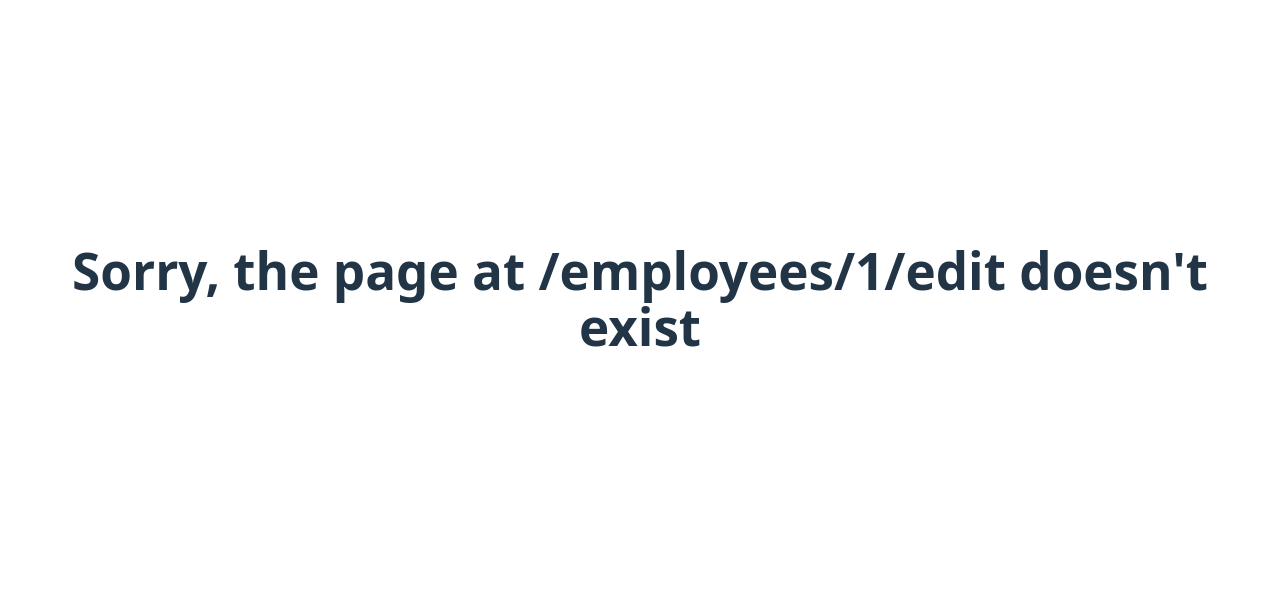
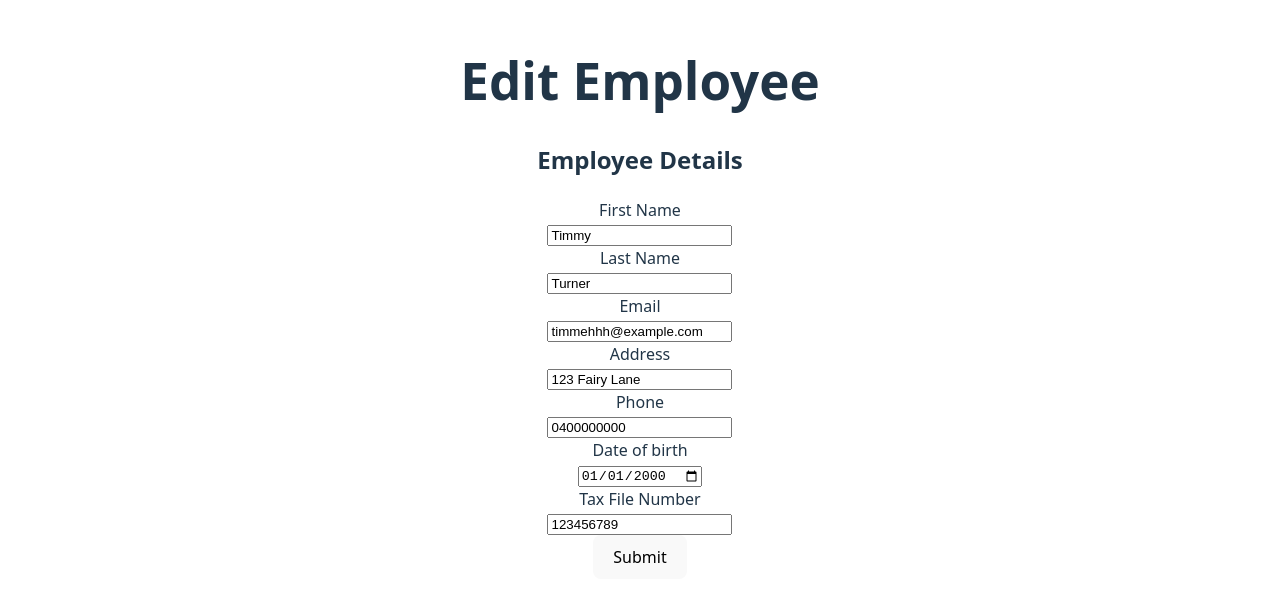
Before and after one commit to carriegale2710/employee-creator, a React (Vite) app in the folder front-end/: page /employees/1/edit in a window 1280 px wide. Shown: the part 102-704 px from the top of the page. Built offline with nearby package versions, Linux system fonts and the light colour scheme.

Commit message:
refactor: routing + updates props for Button, Form, Input and Card

```diff
--- a/front-end/src/App.tsx
+++ b/front-end/src/App.tsx
@@ -12,7 +12,7 @@ function App() {
       <Routes>
         <Route path="/" element={<Home />} />
         <Route path="/employees" element={<ListPage />} />
-        <Route path="/employees/:id" element={<EditPage />} />
+        <Route path="/employees/:id/edit" element={<EditPage />} />
         <Route path="/employees/new" element={<CreatePage />} />
         <Route path="/*" element={<NotFoundPage />} />
       </Routes>
--- a/front-end/src/components/Button/Button.tsx
+++ b/front-end/src/components/Button/Button.tsx
@@ -1,13 +1,24 @@
-import React from "react";
+import type { ButtonHTMLAttributes, DetailedHTMLProps } from "react";
 
-interface ButtonProps {
+interface ButtonProps
+  extends DetailedHTMLProps<
+    ButtonHTMLAttributes<HTMLButtonElement>,
+    HTMLButtonElement
+  > {
   children: React.ReactNode;
+  altText?: string;
 }
 
-const Button = ({ children }: ButtonProps) => {
+const Button: React.FC<ButtonProps> = ({
+  type = "button",
+  altText,
+  children,
+}) => {
   return (
     <>
-      <button>{children}</button>
+      <button type={type} aria-label={altText}>
+        {children}
+      </button>
     </>
   );
 };
--- a/front-end/src/components/Card/Card.tsx
+++ b/front-end/src/components/Card/Card.tsx
@@ -1,4 +1,5 @@
 import type { Employee } from "../../services/employees";
+import { NavLink } from "react-router-dom";
 import Button from "../Button/Button";
 import "./Card.scss";
 
@@ -11,13 +12,15 @@ const Card = ({ employee }: CardProps) => {
     <div className="card">
       <span className="row">
         <div className="data">
-          <h2>Card</h2>
-          <p>First Name: {employee.firstName} </p>
-          <p>Last Name: {employee.lastName} </p>
-          <p>Email: {employee.email} </p>
+          <p>
+            {employee.firstName} {employee.lastName}
+          </p>
+          <p>{employee.email} </p>
         </div>
         <span className="buttons">
-          <Button>Edit</Button>
+          <NavLink to={`/employees/${employee.id}/edit`}>
+            <Button>Edit</Button>
+          </NavLink>
           <Button>Delete</Button>
         </span>
       </span>
--- a/front-end/src/components/Form/Form.tsx
+++ b/front-end/src/components/Form/Form.tsx
@@ -1,4 +1,5 @@
 import type { Employee } from "../../services/employees";
+import Button from "../Button/Button";
 import Input from "./Input";
 
 export interface FormProps {
@@ -9,27 +10,28 @@ const Form = ({ prefilled }: FormProps) => {
   return (
     <form>
       <h2>Employee Details</h2>
-      <Input label="firstName" type="text" placeholder={prefilled?.firstName}>
+      <Input label="firstName" type="text" value={prefilled?.firstName}>
         First Name
       </Input>
-      <Input label="lastName" type="text" placeholder={prefilled?.lastName}>
+      <Input label="lastName" type="text" value={prefilled?.lastName}>
         Last Name
       </Input>
-      <Input label="email" type="email" placeholder={prefilled?.email}>
+      <Input label="email" type="email" value={prefilled?.email}>
         Email
       </Input>
-      <Input label="address" type="search" placeholder={prefilled?.address}>
+      <Input label="address" type="search" value={prefilled?.address}>
         Address
       </Input>
-      <Input label="phone" type="number" placeholder={prefilled?.phoneNumber}>
+      <Input label="phone" type="number" value={prefilled?.phoneNumber}>
         Phone
       </Input>
-      <Input label="dob" type="date" placeholder={prefilled?.dateOfBirth}>
+      <Input label="dob" type="date" value={prefilled?.dateOfBirth}>
         Date of birth
       </Input>
-      <Input label="tfn" type="number" placeholder={prefilled?.taxFileNumber}>
+      <Input label="tfn" type="number" value={prefilled?.taxFileNumber}>
         Tax File Number
       </Input>
+      <Button type="submit">Submit</Button>
     </form>
   );
 };
--- a/front-end/src/components/Form/Input.tsx
+++ b/front-end/src/components/Form/Input.tsx
@@ -1,16 +1,16 @@
 export interface TextInputProps {
   label: string;
   type: string;
-  placeholder?: string;
+  value?: string;
   children: React.ReactNode;
 }
 
-const Input = ({ label, type, placeholder, children }: TextInputProps) => {
+const Input = ({ label, type, value, children }: TextInputProps) => {
   return (
     <div>
       <label htmlFor={label}>{children}</label>
       <br />
-      <input name={label} type={type} placeholder={placeholder} />
+      <input name={label} type={type} value={value} />
       <br />
     </div>
   );
--- a/front-end/src/components/List/List.tsx
+++ b/front-end/src/components/List/List.tsx
@@ -7,7 +7,6 @@ interface ListProps {
 const List = ({ employees }: ListProps) => {
   return (
     <>
-      <h2>Employee List</h2>
       {employees &&
         employees.map((employee: Employee) => {
           return <Card employee={employee} key={employee.id} />;
--- a/front-end/src/pages/Home.tsx
+++ b/front-end/src/pages/Home.tsx
@@ -1,10 +1,11 @@
+import { NavLink } from "react-router-dom";
 import Button from "../components/Button/Button";
 
 const Home = () => {
   return (
     <>
       <h1>Home</h1>
-      <Button>View Employees</Button>
+      <NavLink to="/employees">View Employees</NavLink>
       <Button>Register an Employee</Button>
     </>
   );
--- a/front-end/src/pages/ListPage.tsx
+++ b/front-end/src/pages/ListPage.tsx
@@ -2,6 +2,7 @@ import { useEffect, useState } from "react";
 import { getAllEmployees, type Employee } from "../services/employees";
 import Button from "../components/Button/Button";
 import List from "../components/List/List";
+import { NavLink } from "react-router-dom";
 
 function ListPage() {
   const [employees, setEmployees] = useState<Employee[]>([]);
@@ -17,10 +18,12 @@ function ListPage() {
 
   return (
     <>
-      <h1>Employee Creator App</h1>
+      <h1>Employee List</h1>
       <div className="intro">
         <p>Click on "Edit" to see more about each employee.</p>
-        <Button>Add Employee</Button>
+        <NavLink to="/employees/new">
+          <Button>Add Employee</Button>
+        </NavLink>
       </div>
       <List employees={employees} />
     </>
```
